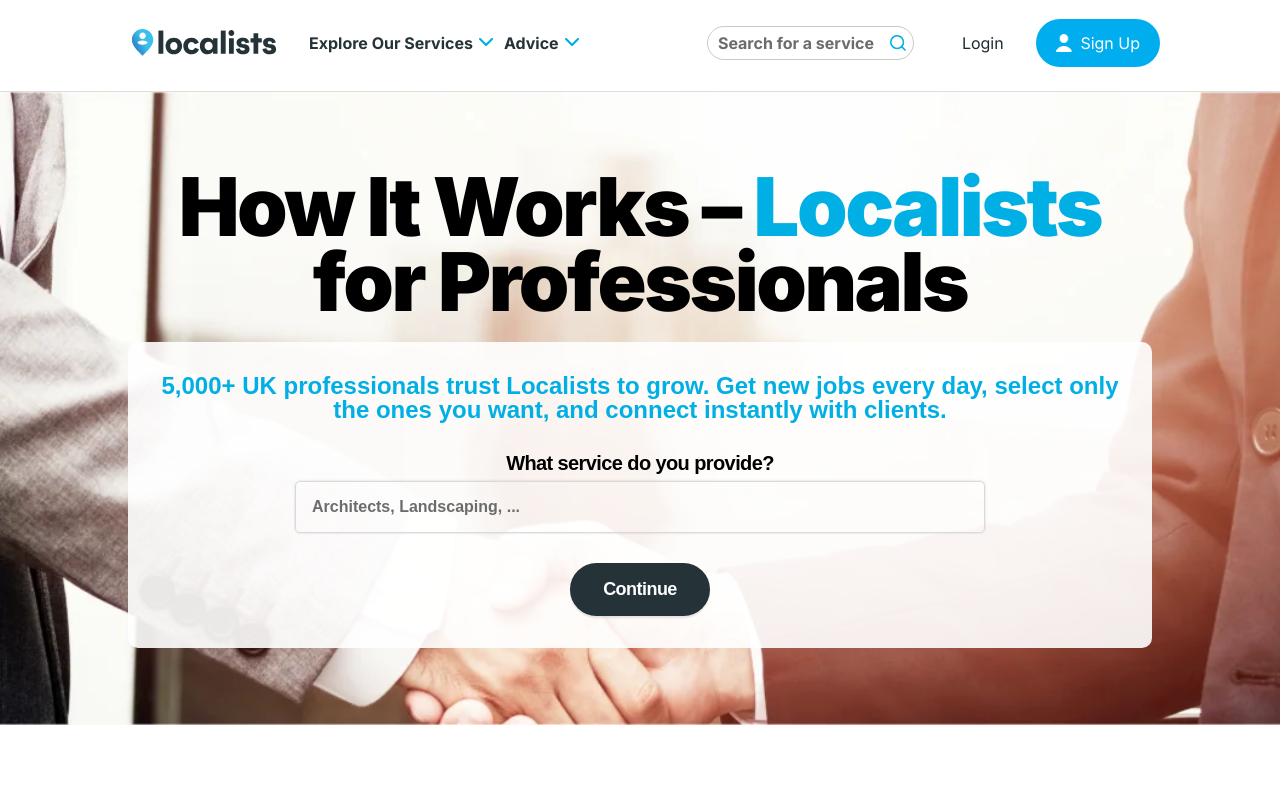
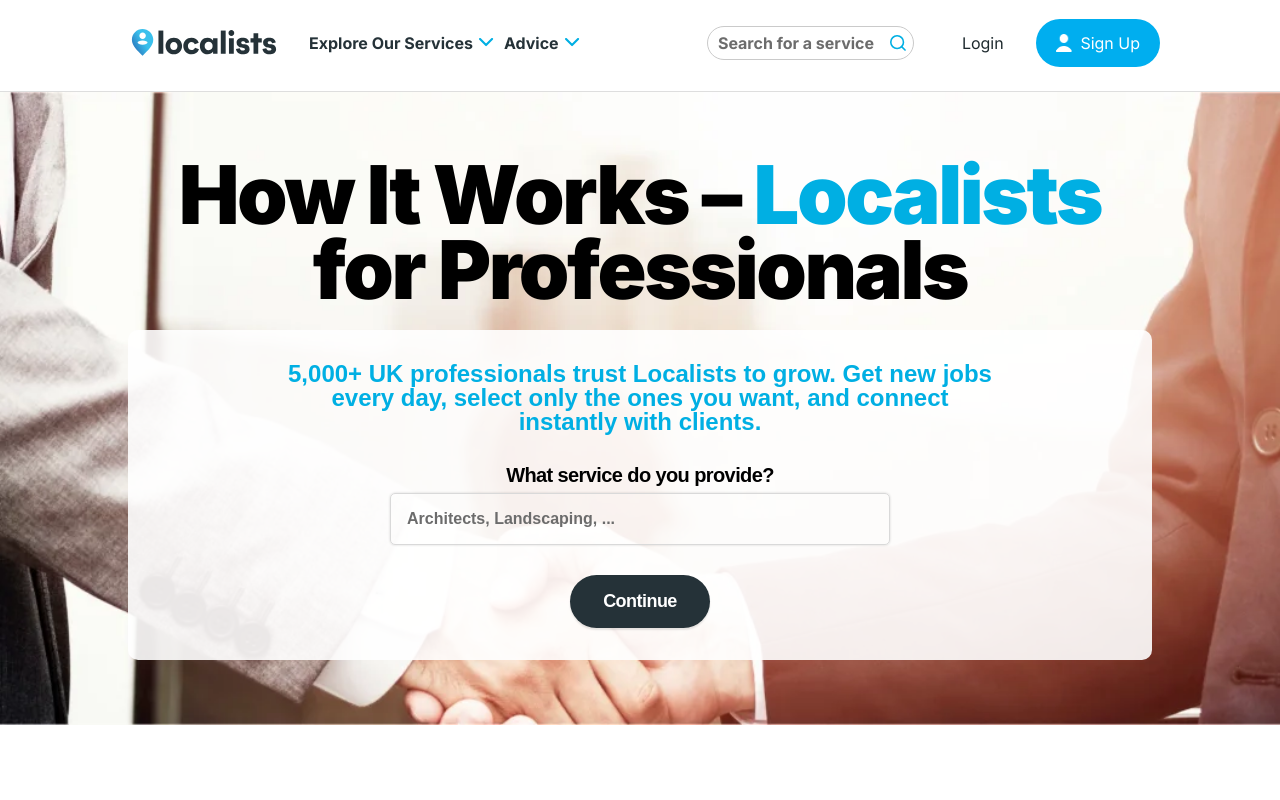
Before and after one commit to pushpesh-zuzu/localists-prelogin-nextjs, a Next.js app: page /how-it-works-for-sellers in a window 1280 px wide. Shown: the top 800 px of the page. Built offline with nearby package versions, Linux system fonts and the light colour scheme.

Commit message:
Text box width changed

```diff
--- a/src/app/component/HowItWorksSellers/HeroSectionSellers.jsx
+++ b/src/app/component/HowItWorksSellers/HeroSectionSellers.jsx
@@ -72,7 +72,7 @@
                     </h1>
                     <div className="w-full xl:w-[1024px] bg-white/90 rounded-[10px] px-[30px] py-[32px] flex flex-col justify-center items-center mt-[20px] lg:mt-10px lg:mt-[22px]">
 
-                        <p className="font-[Arial] font-bold text-[24px] leading-[24px] text-[#00afe3] text-center">
+                        <p className="font-[Arial] font-bold text-[24px] leading-[24px] text-[#00afe3] text-center max-w-[715px]">
                             5,000+ UK professionals trust Localists to grow. Get new jobs every day, select only the ones you want, and connect instantly with clients.
                         </p>
 
@@ -87,7 +87,7 @@
                                         <input
                                             id="service"
                                             type="text"
-                                            className="font-[Arial] font-bold !text-black border border-[#D9D9D9] rounded-[5px] pl-[12px] md:pl-[16px] pr-[22px] pt-[13px] pb-[13px] w-full shadow-[0_0_2px_0.5px_rgba(0,0,0,0.10)] max-w-[690px]"
+                                            className="font-[Arial] font-bold !text-black border border-[#D9D9D9] rounded-[5px] pl-[12px] md:pl-[16px] pr-[22px] pt-[13px] pb-[13px] w-full max-w-[500px] shadow-[0_0_2px_0.5px_rgba(0,0,0,0.10)]"
                                             placeholder="Architects, Landscaping, ..."
                                             value={input}
                                             onFocus={() => {
@@ -103,7 +103,7 @@
                                             }}
                                         />
                                         {isDropdownOpen && services?.length > 0 && (
-                                            <div className="absolute top-full mt-1 w-full sm:w-[375px] md:w-[100%] lg:w-[690px] bg-white border border-[#ddd] rounded-[4px] max-h-[200px] overflow-y-auto z-10">
+                                            <div className="absolute top-full mt-1 w-full max-w-[500px] bg-white border border-[#ddd] rounded-[4px] max-h-[200px] overflow-y-auto z-10">
                                                 {loading ? (
                                                     <div className="flex items-center gap-2 p-2 text-sm text-gray-500">
                                                         <span className="h-4 w-4 animate-spin rounded-full border-2 border-[#00AFE3] border-t-transparent" />
```
